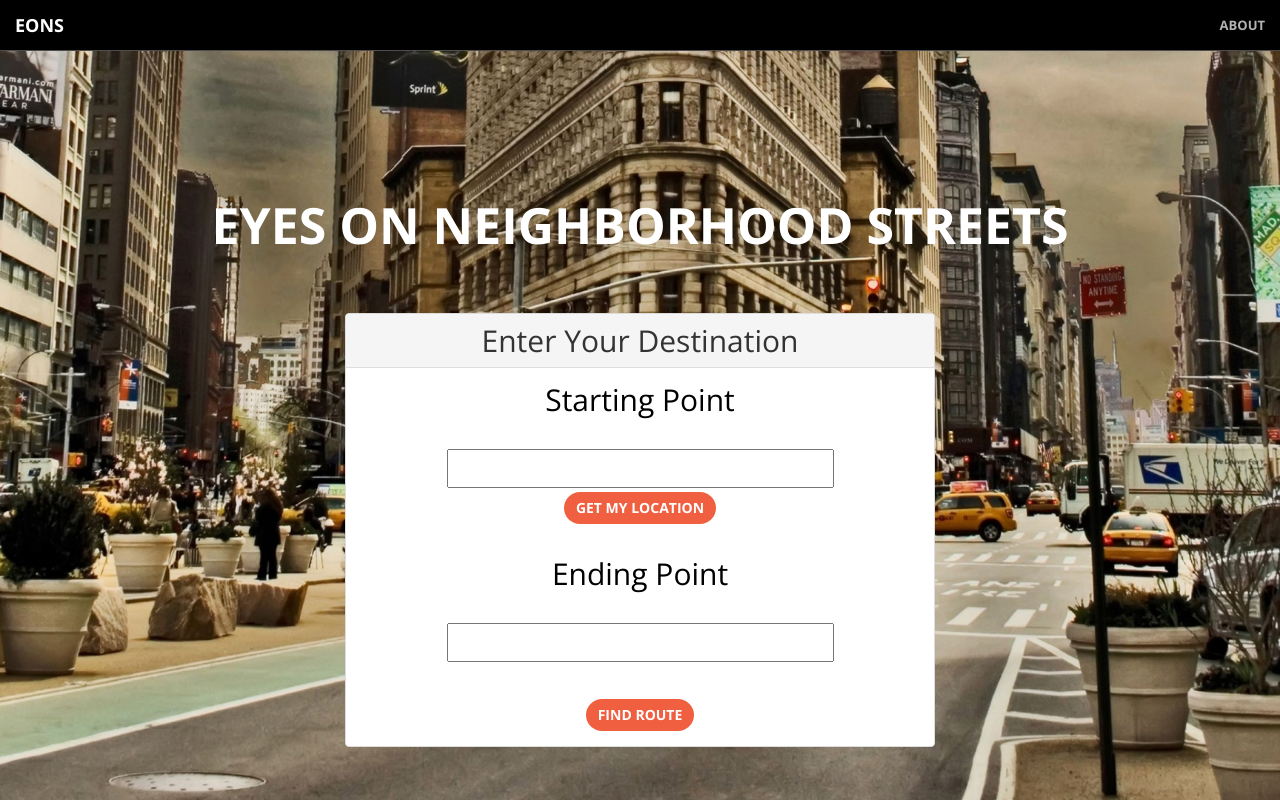
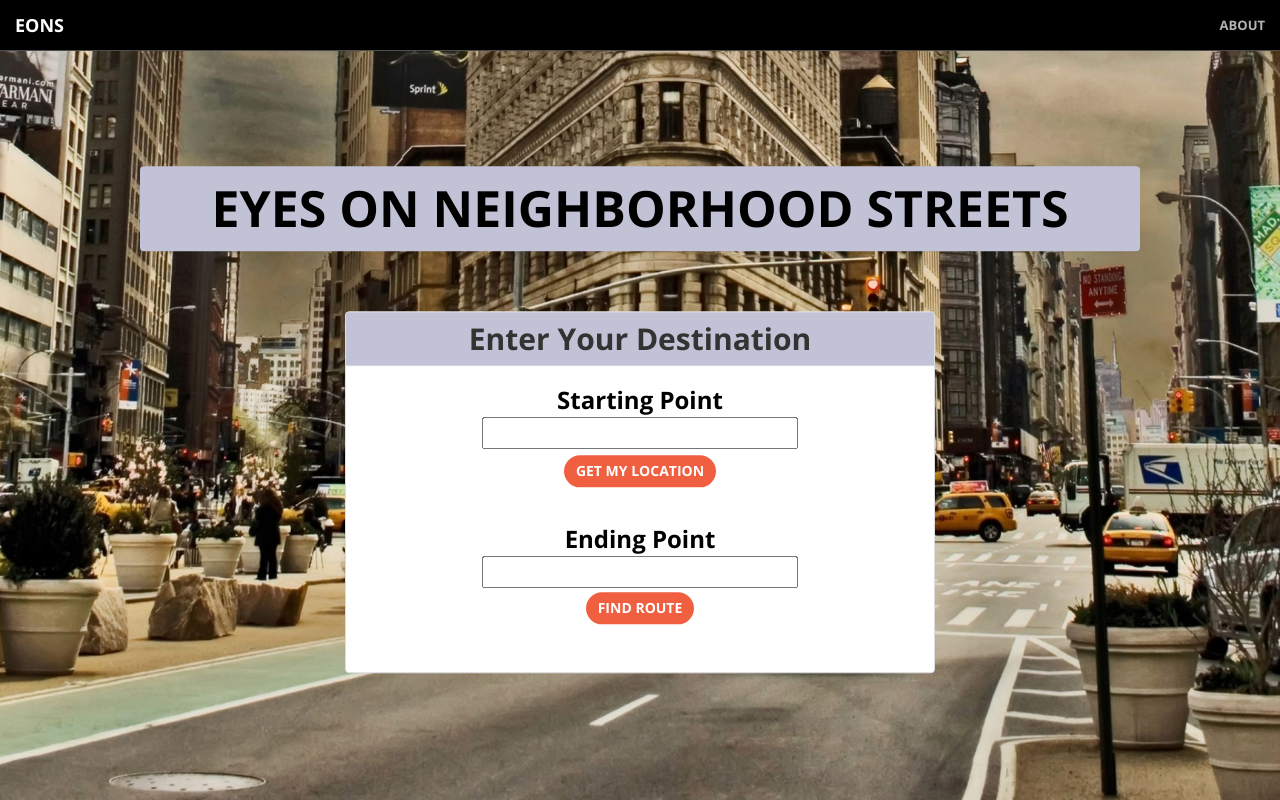
Before and after one commit to skabir8/EONS, a Flask app: page / in a window 1280 px wide. Run offline with Flask 2, Linux system fonts and the light colour scheme; some libraries are stand-ins or nearby versions.

Commit message:
edited homepage

```diff
--- a/templates/home.html
+++ b/templates/home.html
@@ -5,25 +5,29 @@
   <script src="https://maps.googleapis.com/maps/api/js?v=3.exp&sensor=false&libraries=places"></script>
     <div class="header-content">
         <div class="header-content-inner">
-          <h1 id="homeHeading"><font color="#ffffff"><br><br><br>EYES ON NEIGHBORHOOD STREETS</font></h1>
+          <br>
+          <br><br>
+          <div class="panel panel-default" style="width:fit; padding:15px; border:0px; background:#c2c2d6">
+          <h1 id="homeHeading"><font color="#000000">EYES ON NEIGHBORHOOD STREETS</font></h1>
         </div>
-        <br><br>
+        </div>
+        <br>
         <center>
         <div>
           <h2 style = "font-family: 'Open Sans', 'Helvetica Neue', Arial, sans-serif;">
           <div class="panel panel-default" style="width:50%">
-            <div class="panel-heading">Enter Your Destination</div>
+            <div class="panel-heading" style="background:#c2c2d6"><b>Enter Your Destination</b></div>
             <div class="panel-body">
               <form action="/action_page.php">
-              <font color="black"> Starting Point <br><br>
+              <font color="black" size="5" padding:"5px"> <b>Starting Point</b> <br>
               <input id="startsearchTextField" type="text" color="black" name="start"><br>
 
               <button class="btn btn-primary" type="button" onclick="getLocation()">Get My Location</button>
               <br><br>
-              Ending Point <br><br>
-              <input id="endsearchTextField" type="text" name="end"><br><br>
+              <b>Ending Point</b> <br>
+              <input id="endsearchTextField" type="text" name="end"><br>
               </font>
-              <a class="btn btn-primary">Find Route</a>
+              <a class="btn btn-primary">Find Route</a><br><br>
 
             </form>
 
@@ -61,6 +65,7 @@
 
   google.maps.event.addDomListener(window, 'load', initialize);
 
+
   </script>
 
 
```
